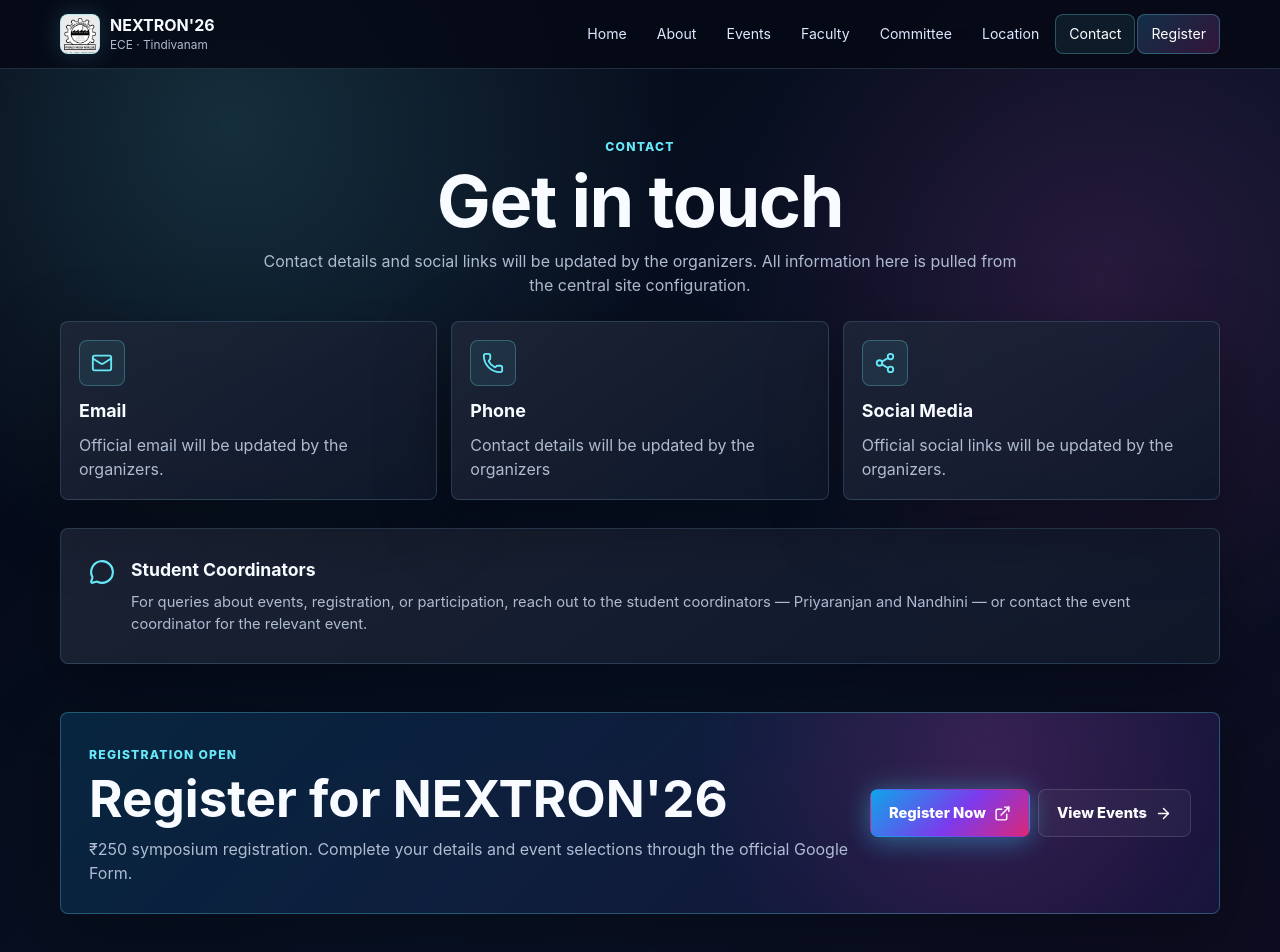
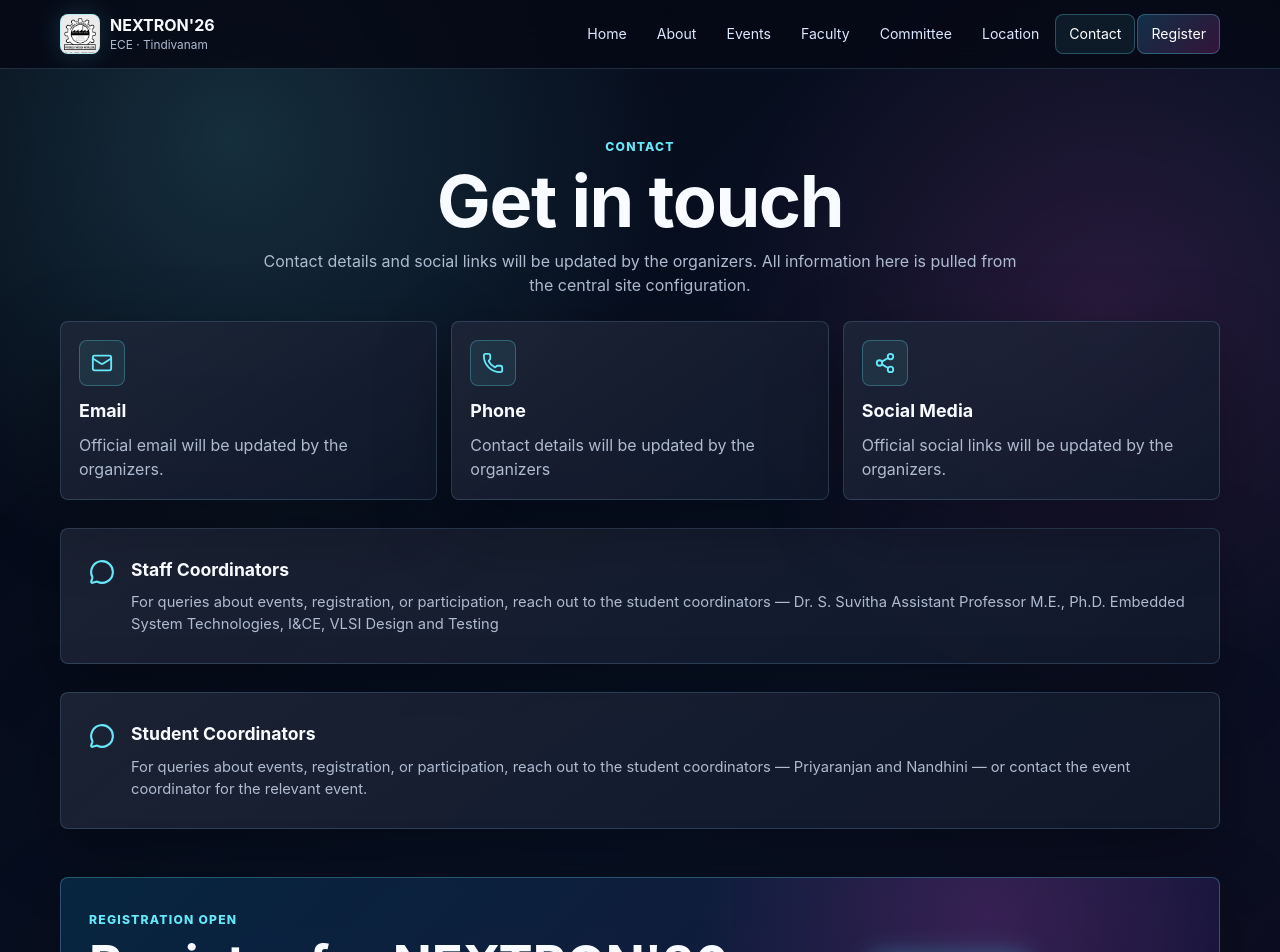
Before and after one commit to NIYHIYASREE/nextron, a React (Vite) app: page /contact in a window 1280 px wide. Shown: the top 952 px of the page. Built offline with nearby package versions, Linux system fonts and the light colour scheme.

Commit message:
Update Contact.jsx

```diff
--- a/src/pages/Contact.jsx
+++ b/src/pages/Contact.jsx
@@ -98,6 +98,25 @@ export default function Contact() {
       >
         <MessageCircle size={26} aria-hidden="true" />
         <div>
+          <h2>Staff Coordinators</h2>
+          <p>
+            For queries about events, registration, or participation, reach out to the student coordinators —
+            Dr. S. Suvitha
+Assistant Professor
+M.E., Ph.D.
+Embedded System Technologies, I&CE, VLSI Design and Testing
+          </p>
+        </div>
+      </motion.section>
+       <motion.section
+        className="contact-message-card"
+        initial={{ opacity: 0, y: 16 }}
+        whileInView={{ opacity: 1, y: 0 }}
+        viewport={{ once: true }}
+        transition={{ duration: 0.45 }}
+      >
+        <MessageCircle size={26} aria-hidden="true" />
+        <div>
           <h2>Student Coordinators</h2>
           <p>
             For queries about events, registration, or participation, reach out to the student coordinators —
@@ -106,6 +125,7 @@ export default function Contact() {
         </div>
       </motion.section>
 
+
       <RegistrationCTA compact />
     </div>
   );
```
